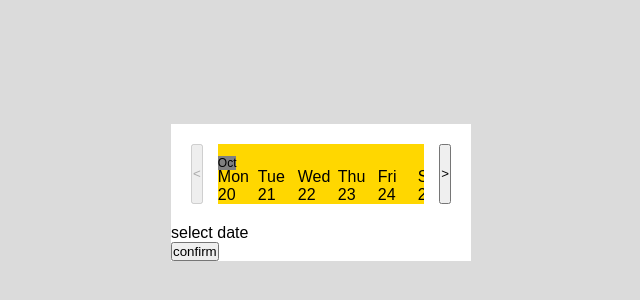
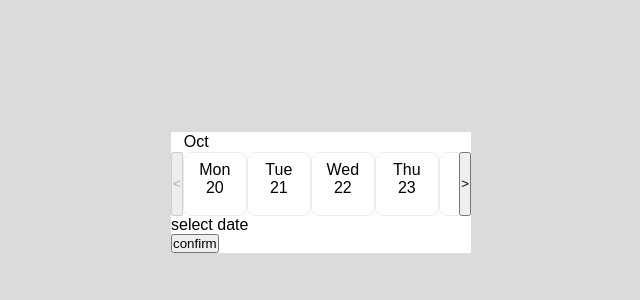
Before and after one commit to pavelpalonko/sixty-thirty-seven, a Next.js app in the folder app/: page / in a window 1280 px wide. Shown: the part 208-508 px from the top of the page, without its empty margins (319-959 px from the left). Built offline with nearby package versions, Linux system fonts and the light colour scheme.

Commit message:
added styles for a day componet

```diff
--- a/app/src/app/(main)/layout.tsx
+++ b/app/src/app/(main)/layout.tsx
@@ -1,6 +1,7 @@
 import type { Metadata } from "next";
 import { Geist, Geist_Mono } from "next/font/google";
 import "../globals.css";
+import "../variables.module.css";
 
 const geistSans = Geist({
   variable: "--font-geist-sans",
--- a/app/src/app/variables.module.css
+++ b/app/src/app/variables.module.css
@@ -6,7 +6,8 @@
   */
   --color-netural-0: #ffffff;
   --color-netural-10: #f7f7fc;
-  --color-netural-20: #dadbe8;
+  --color-netural-20: #e8ebf4;
+  --color-netural-30: #dadbe8;
   --color-netural-50: #8f91a1;
   --color-netural-100: #16171b;
 
@@ -17,12 +18,16 @@
   /* = = = Background colors = = = */
   --color-bg-default: var(--color-neutral-0);
   --color-bg-hover: var(--color-neutral-10);
-  --color-bg-disabled: var(--color-neutral-20);
+  --color-bg-disabled: var(--color-neutral-30);
 
   /* = = = Text colors = = = */
   --color-text-default-w: var(--color-neutral-0);
   --color-text-default-b: var(--color-neutral-100);
   --color-text-description: var(--color-netural-50);
+
+  /* = = =  Border colors = = = */
+  --color-border-default: var(--color-netural-20);
+  --color-border-hover: var(--color-blue-10);
 
   /*
 
--- a/app/src/modules/carousel/carousel-component.module.css
+++ b/app/src/modules/carousel/carousel-component.module.css
@@ -4,5 +4,5 @@
 
 .embla__container {
   display: flex;
-  /* gap: 10px; */
+  touch-action: pan-y pinch-zoom;
 }
--- /dev/null
+++ b/app/src/modules/datepicker/components/datepicker-componets.module.css
@@ -0,0 +1,37 @@
+.days-swiper-layout {
+  display: flex;
+  align-items: end;
+  justify-content: center;
+
+  width: 300px;
+}
+
+.day-element-wrapper {
+  position: relative;
+
+  display: flex;
+  align-items: center;
+  flex-direction: column;
+
+  width: 64px;
+  height: 64px;
+
+  padding: var(--spacing-2x) 0;
+  margin-top: 20px;
+
+  border-radius: var(--radius-1x);
+  border: 1px solid var(--color-border-default);
+
+  .month-name {
+    position: absolute;
+
+    top: -20px;
+    left: 0;
+  }
+}
+
+.arrow-wrapper {
+  display: flex;
+
+  height: 64px;
+}
--- a/app/src/modules/datepicker/components/datepicker-day-swiper.tsx
+++ b/app/src/modules/datepicker/components/datepicker-day-swiper.tsx
@@ -3,6 +3,9 @@ import { format, getDate } from "date-fns";
 // context
 import { useDatepickerContext } from "../composer/datepicker-composer";
 import { CarouselComponent } from "@/modules/carousel/carousel-component";
+
+// styles
+import styles from "./datepicker-componets.module.css";
 
 export function DaySwiper() {
   const { state, actions } = useDatepickerContext();
@@ -10,53 +13,34 @@ export function DaySwiper() {
   return (
     <div>
       <CarouselComponent>
-        <div
-          style={{
-            display: "flex",
-            width: "300px",
-            gap: "15px",
-            padding: "20px",
-          }}
-        >
+        <div className={styles["days-swiper-layout"]}>
+          <div className={styles["arrow-wrapper"]}>
             <CarouselComponent.PrevButton />
+          </div>
 
           <CarouselComponent.Viewport>
             {state.slots.map((day, index) => (
               <div
                 key={day.date}
-                style={{
-                  backgroundColor: "gold",
-                  width: "40px",
-                  height: "60px",
-                  display: "flex",
-                  alignItems: "end",
-                }}
+                className={styles["day-element-wrapper"]}
                 onClick={() => actions.setSelectedDay(day)}
               >
-                <div style={{ position: "relative" }}>
                 {/* only for first elemet of mounth */}
                 {(index === 0 || getDate(day.date) === 1) && (
-                    <div
-                      style={{
-                        top: "-12px",
-                        fontSize: "12px",
-                        position: "absolute",
-                        backgroundColor: "gray",
-                      }}
-                    >
+                  <div className={styles["month-name"]}>
                     {format(day.date, "MMM")}
                   </div>
                 )}
-
                 <div>{format(day.date, "EE")}</div>
 
                 <div>{format(day.date, "dd")}</div>
               </div>
-              </div>
             ))}
           </CarouselComponent.Viewport>
 
+          <div className={styles["arrow-wrapper"]}>
             <CarouselComponent.NextButton />
+          </div>
         </div>
       </CarouselComponent>
     </div>
```
Lines whose indentation alone changed are shown as unchanged.
